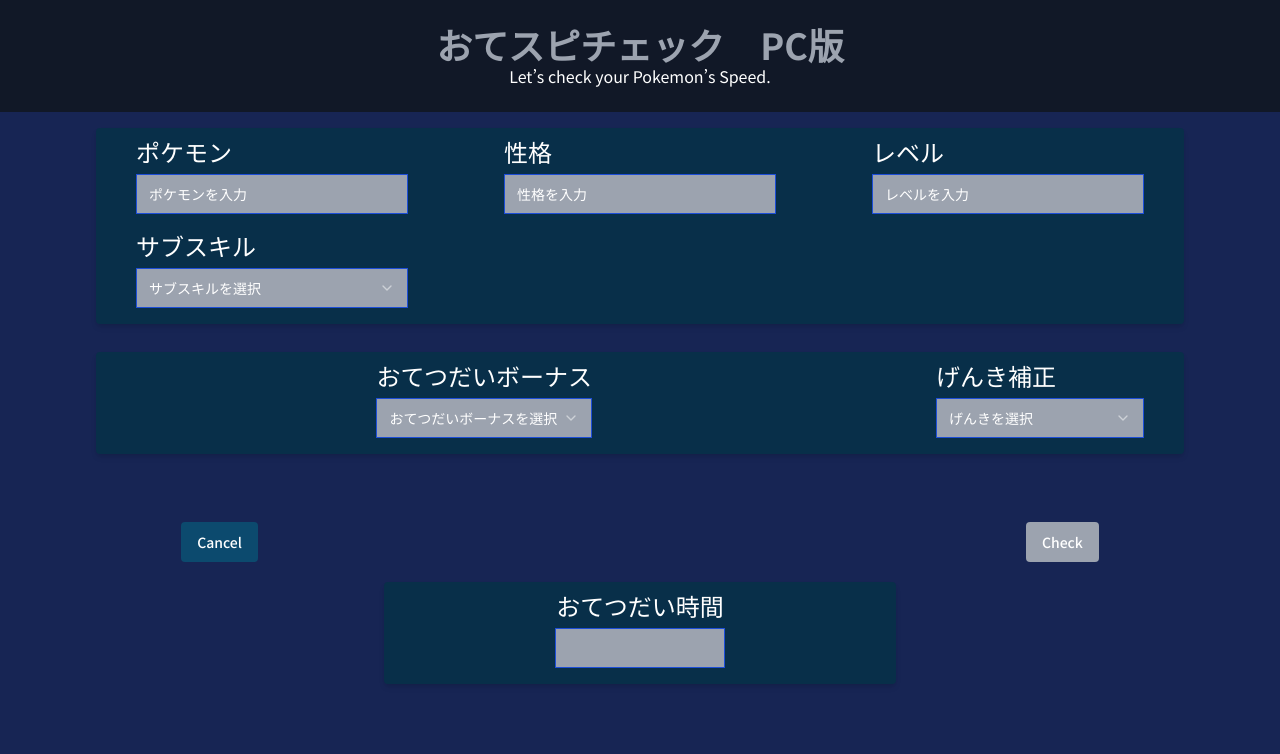
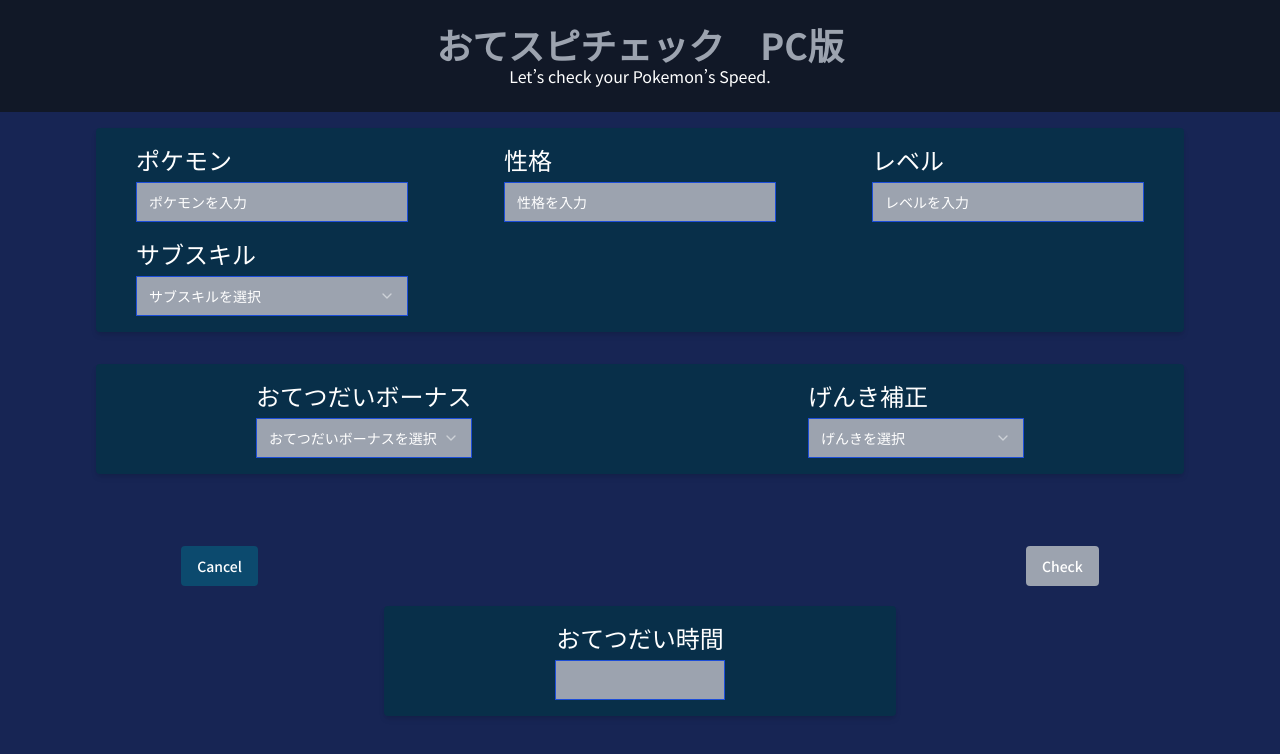
Before and after one commit to Sug1re/PokemonSleep_HelpSpeed, a Next.js app: page / in a window 1280 px wide. Shown: the top 754 px of the page. Built offline with nearby package versions, Linux system fonts and the light colour scheme.

Commit message:
CSS調整

```diff
--- a/app/components/Bonuss.tsx
+++ b/app/components/Bonuss.tsx
@@ -36,8 +36,7 @@ const Bonuss: React.FC<BonussProps> = ({ pokemonBonuss, setPokemonBonuss }) => {
     }
   };
   return (
-    <div className="flex flex-row-reverse">
-      <div className="flex flex-col space-y-1.5 mx-10">
+    <div className=" space-y-1.5 mx-40">
         <Label className="text-2xl text-white" htmlFor="pokemonBonuss">
           おてつだいボーナス
         </Label>
@@ -90,18 +89,6 @@ const Bonuss: React.FC<BonussProps> = ({ pokemonBonuss, setPokemonBonuss }) => {
             </SelectItem>
           </SelectContent>
         </Select>
-      </div>
-      {/* <div className="space-x-4 px-8 pt-10 ml-20">
-        <Checkbox
-            id="bonuss"
-            className="rounded  bg-gray-400 appearance-none  border-white "
-        />
-        <Label
-            htmlFor="bonuss"
-            className="text-1xl text-white">
-              おてつだいボーナス
-        </Label>
-    </div> */}
     </div>
   );
 };
--- a/app/components/Energy.tsx
+++ b/app/components/Energy.tsx
@@ -36,15 +36,14 @@ const Energy: React.FC<EnergyProps> = ({ pokemonEnergy, setPokemonEnergy }) => {
   };
 
   return (
-    <div className="flex flex-row-reverse">
-      <div className=" space-y-1.5 mx-10">
+    <div className=" space-y-1.5 mx-40">
         <Label className="text-2xl text-white " htmlFor="pokemonEnergy">
           げんき補正
         </Label>
         <Select onValueChange={handlePokemonBonussChange}>
           <SelectTrigger
             id="pokemonEnergy"
-            className="bg-gray-400 text-white w-52 border-blue-700"
+            className="bg-gray-400 text-white border-blue-700"
           >
             <SelectValue placeholder="げんきを選択" />
           </SelectTrigger>
@@ -85,7 +84,6 @@ const Energy: React.FC<EnergyProps> = ({ pokemonEnergy, setPokemonEnergy }) => {
             </SelectItem>
           </SelectContent>
         </Select>
-      </div>
     </div>
   );
 };
--- a/app/page.tsx
+++ b/app/page.tsx
@@ -345,7 +345,7 @@ export default function Home() {
     <main className="min-h-screen items-center justify-between bg-blue-950">
       <form onSubmit={handleSubmit}>
         <div className="pt-4">
-          <div className="grid lg:grid-cols-3 pb-4  pt-2 mx-24 gap-4 shadow-md rounded bg-sky-950">
+          <div className="grid lg:grid-cols-3 py-4 mx-24 gap-4 shadow-md rounded bg-sky-950">
             <div className="space-y-1.5 mx-10">
               <Label className="text-2xl text-white" htmlFor="pokemonName">
                 ポケモン
@@ -394,7 +394,7 @@ export default function Home() {
             />
           </div>
         </div>
-        <div className="grid lg:grid-cols-2 pb-4 my-7 pt-2 mx-24 gap-4 shadow-md rounded bg-sky-950">
+        <div className="grid lg:grid-cols-2 py-4 my-8 mx-24 gap-4 shadow-md rounded bg-sky-950">
             <Bonuss
               pokemonBonuss={pokemonBonuss}
               setPokemonBonuss={setPokemonBonuss}
@@ -403,6 +403,7 @@ export default function Home() {
                 pokemonEnergy={pokemonEnergy}
                 setPokemonEnergy={setPokemonEnergy}
               />
+          {/* </div> */}
         </div>
         <CardFooter className="flex flex-row justify-center items-center pt-10 pb-5 space-x-96">
           <div className=" pr-48">
@@ -422,7 +423,7 @@ export default function Home() {
             </Button>
           </div>
         </CardFooter>
-        <div className=" mx-96  pt-2 pb-4  flex justify-center items-center flex-col space-y-1.5 shadow-md rounded bg-sky-950">
+        <div className=" mx-96 py-4 flex justify-center items-center flex-col space-y-1.5 shadow-md rounded bg-sky-950">
           <Label htmlFor="helperTime" className="text-2xl text-white">
             おてつだい時間
           </Label>
```
Lines whose indentation alone changed are shown as unchanged.
